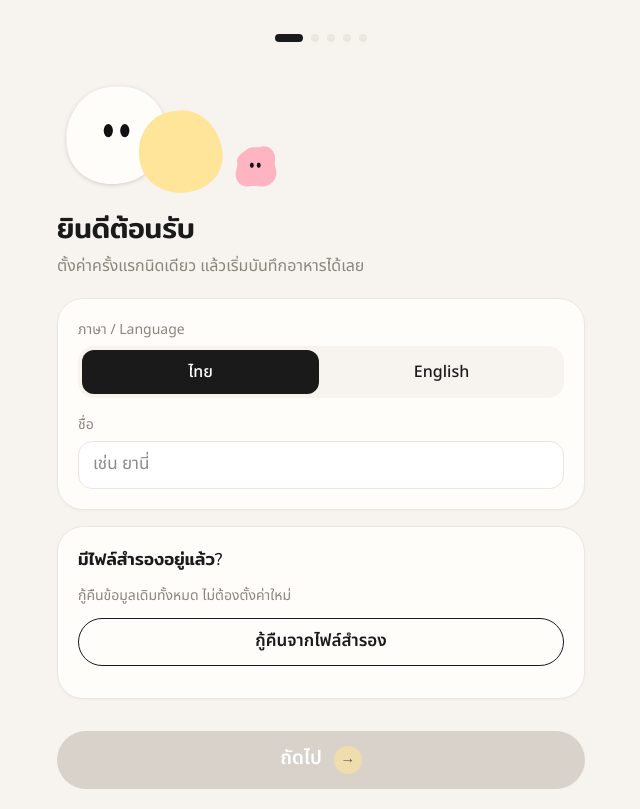
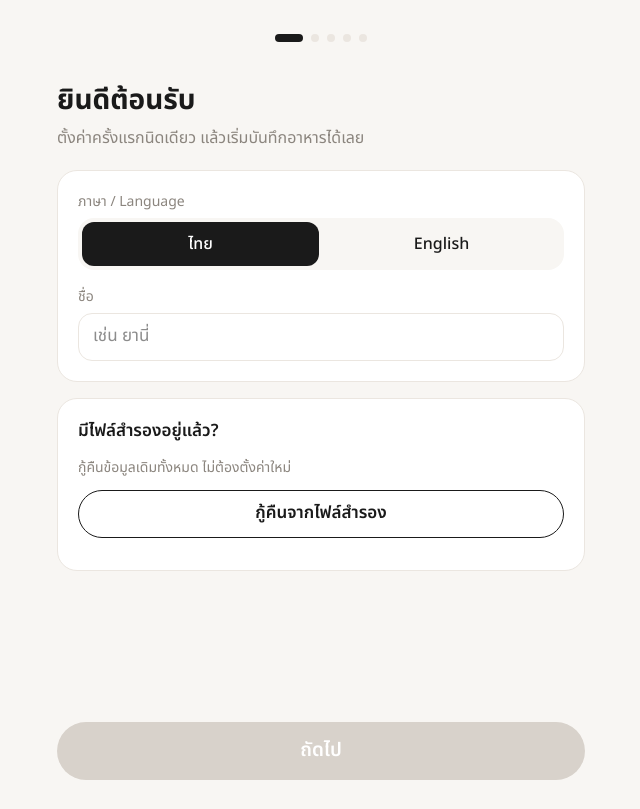
Before and after one commit to yanibabe/yani-food-diary, a Next.js app: page /welcome in a window 1280 px wide. Shown: the whole page, without its empty margins (319-959 px from the left). Built offline with nearby package versions, Linux system fonts and the light colour scheme.

Commit message:
Round 19b: calmer minimal look — white cards, dot meal list, no mascot or arrow
Co-Authored-By: Claude Opus 5.5 <noreply@anthropic.com>

```diff
--- a/app/components/Blob.tsx
+++ /dev/null
@@ -1,35 +0,0 @@
-/** A little round blob friend with two dot eyes — the app's mascot. */
-const SHAPES = [
-  "M52 6C73 5 93 19 95 42C97 64 84 87 60 93C36 99 11 88 6 64C1 40 14 16 33 9C39 7 45 6 52 6Z",
-  "M47 5C64 3 78 12 86 25C95 39 99 57 91 72C82 88 63 96 44 94C24 92 8 79 5 59C2 40 9 22 22 13C29 8 37 6 47 5Z",
-  "M30 12C40 4 52 9 60 6C72 2 86 9 90 22C94 34 88 42 93 54C98 68 90 85 75 90C60 96 49 89 37 92C22 95 8 85 6 70C4 57 12 50 9 39C6 28 21 19 30 12Z",
-];
-
-export function Blob({
-  color = "var(--yellow)",
-  size = 40,
-  shape = 0,
-  eyes = true,
-  look = 0,
-  className = "",
-}: {
-  color?: string;
-  size?: number;
-  shape?: 0 | 1 | 2;
-  eyes?: boolean;
-  /** Moves the eyes left (−) or right (+), a few units. */
-  look?: number;
-  className?: string;
-}) {
-  return (
-    <svg viewBox="0 0 100 100" width={size} height={size} className={className} aria-hidden>
-      <path d={SHAPES[shape]} fill={color} />
-      {eyes && (
-        <g fill="#111">
-          <ellipse cx={43 + look} cy={46} rx={4.2} ry={6} />
-          <ellipse cx={58 + look} cy={46} rx={4.2} ry={6} />
-        </g>
-      )}
-    </svg>
-  );
-}
--- a/app/components/TabBar.tsx
+++ b/app/components/TabBar.tsx
@@ -39,14 +39,14 @@ const TABS = [
   { href: "/profile", th: "โปรไฟล์", en: "Profile", icon: "profile" },
 ];
 
-/** Bottom tabs: a floating white bar, the open tab in a yellow pill. Hidden on full-screen flows. */
+/** Bottom tabs: a plain white bar with a thin top line, the open tab in a soft yellow pill. Hidden on full-screen flows. */
 export function TabBar() {
   const path = usePathname();
   const { tr, lang } = useLang();
   if (path === "/welcome" || path.startsWith("/add") || path.startsWith("/entry") || /^\/recipes\/.+/.test(path)) return null;
   return (
-    <nav className="fixed inset-x-0 bottom-0 z-30 px-3 safe-bottom" aria-label={tr("เมนูหลัก", "Main menu")}>
-      <div className="mx-auto flex max-w-[540px] justify-around rounded-[28px] border border-line bg-paper/95 p-1.5 shadow-[0_6px_24px_rgb(60_40_20/0.08)] backdrop-blur">
+    <nav className="fixed inset-x-0 bottom-0 z-30 border-t border-line bg-paper/95 backdrop-blur safe-bottom" aria-label={tr("เมนูหลัก", "Main menu")}>
+      <div className="mx-auto flex max-w-[560px] justify-around px-2 pt-1.5">
         {TABS.map((t) => {
           const active = t.href === "/" ? path === "/" : path.startsWith(t.href);
           return (
@@ -54,7 +54,7 @@ export function TabBar() {
               key={t.href}
               href={t.href}
               aria-current={active ? "page" : undefined}
-              className={`flex min-w-[72px] flex-1 flex-col items-center gap-0.5 rounded-[22px] px-2 py-1.5 text-[12.5px] font-medium ${
+              className={`flex min-w-[72px] flex-1 flex-col items-center gap-0.5 rounded-2xl px-2 py-1.5 text-[12.5px] font-medium ${
                 active ? "bg-yellow text-ink" : "text-muted"
               }`}
             >
--- a/app/globals.css
+++ b/app/globals.css
@@ -1,11 +1,12 @@
 @import "tailwindcss";
 
-/* SnapCal — soft beige paper, black pill buttons, pastel blob friends
-   (yellow · pink · mint · sky). Old "olive" names now mean the black/yellow pair. */
+/* SnapCal — clean and minimal: white cards with thin lines on a soft off-white page,
+   black pill buttons, small pastel touches (yellow · pink · mint · sky).
+   Old "olive" names now mean the black/yellow pair. */
 :root {
-  --cream: #f7f3ef;
-  --paper: #fffdfa;
-  --line: #ece6df;
+  --cream: #f8f6f3;
+  --paper: #ffffff;
+  --line: #ebe6e0;
   --ink: #1a1a1a;
   --muted: #8b857e;
   --olive: #1a1a1a;
@@ -81,14 +82,9 @@ select {
   font-size: 17px;
 }
 
-/* Titles and numbers wear the soft, round font. */
-h1,
-h2,
-h3,
-.num,
-.font-round {
-  font-family: var(--font-round-latin), var(--font-round), var(--font-thai), ui-sans-serif, system-ui, sans-serif;
-  font-weight: 500;
+/* Numbers wear a soft, round font (Thai text stays Noto Sans Thai). */
+.num {
+  font-family: var(--font-round-latin), var(--font-thai), ui-sans-serif, system-ui, sans-serif;
 }
 .num {
   font-variant-numeric: tabular-nums;
@@ -113,27 +109,9 @@ h3,
   transform: scale(0.98);
   background: #000;
 }
-/* The little yellow circle with an arrow, for the main buttons. */
-.btn-arrow::after {
-  content: "→";
-  display: inline-flex;
-  align-items: center;
-  justify-content: center;
-  width: 28px;
-  height: 28px;
-  border-radius: 999px;
-  background: var(--yellow);
-  color: var(--ink);
-  font-size: 15px;
-  font-weight: 700;
-  margin-left: 4px;
-}
 .btn-primary:disabled {
   background: #d8d2cb;
   color: #fff;
-}
-.btn-primary:disabled::after {
-  opacity: 0.6;
 }
 .btn-soft {
   background: var(--paper);
@@ -154,8 +132,7 @@ h3,
 .card {
   background: var(--paper);
   border: 1px solid var(--line);
-  border-radius: 26px;
-  box-shadow: 0 1px 2px rgb(60 40 20 / 0.03);
+  border-radius: 20px;
 }
 .field {
   width: 100%;
--- a/app/layout.tsx
+++ b/app/layout.tsx
@@ -1,6 +1,6 @@
 import type { Metadata, Viewport } from "next";
 import { Suspense } from "react";
-import { Mitr, Noto_Sans_Thai, Nunito } from "next/font/google";
+import { Noto_Sans_Thai, Nunito } from "next/font/google";
 import "./globals.css";
 import { DataProvider } from "./lib/store";
 import { LangProvider } from "./lib/lang";
@@ -14,16 +14,11 @@ const thai = Noto_Sans_Thai({
   weight: ["400", "500", "600", "700"],
 });
 
-// Soft, round fonts for titles and numbers: Nunito for digits/English, Mitr for Thai.
+// Soft, round font for numbers.
 const roundLatin = Nunito({
   variable: "--font-round-latin",
   subsets: ["latin"],
   weight: ["500", "600", "700", "800"],
-});
-const round = Mitr({
-  variable: "--font-round",
-  subsets: ["thai", "latin"],
-  weight: ["400", "500", "600"],
 });
 
 export const metadata: Metadata = {
@@ -53,12 +48,12 @@ export const viewport: Viewport = {
   width: "device-width",
   initialScale: 1,
   viewportFit: "cover",
-  themeColor: "#f7f3ef",
+  themeColor: "#f8f6f3",
 };
 
 export default function RootLayout({ children }: Readonly<{ children: React.ReactNode }>) {
   return (
-    <html lang="th" className={`${thai.variable} ${roundLatin.variable} ${round.variable} h-full antialiased`}>
+    <html lang="th" className={`${thai.variable} ${roundLatin.variable} h-full antialiased`}>
       <body className="min-h-full">
         <LangProvider>
           <DataProvider>
--- a/app/page.tsx
+++ b/app/page.tsx
@@ -6,7 +6,6 @@ import { MacroCards, Sheet, StoredPhoto } from "./components/ui";
 import { BackupReminder } from "./components/BackupReminder";
 import { WeekKcalChart } from "./components/WeekKcalChart";
 import { WaterCard } from "./components/WaterCard";
-import { Blob } from "./components/Blob";
 import { guessSlot, shiftDateKey, shortDayLabel, thaiDateKey, thaiDateLabel } from "./lib/date";
 import { copyMeal, recentMeals, searchMeals } from "./lib/repeat";
 import { macroTargets, proteinTargetG } from "./lib/energy";
@@ -15,7 +14,7 @@ import { useLang } from "./lib/lang";
 import { useStore } from "./lib/store";
 import { SLOT_LABEL, SLOTS, type Entry } from "./lib/types";
 
-const SLOT_COLORS = ["var(--yellow)", "var(--mint)", "var(--sky)", "var(--pink)"];
+const SLOT_COLORS = ["var(--yellow-deep)", "#8cc9b2", "#7fb2ea", "#f09aab"];
 
 function Ring({ eaten, target }: { eaten: number; target: number }) {
   const r = 86;
@@ -89,7 +88,7 @@ function TodayInner() {
           {goals.profile?.name && date === today && (
             <p className="text-[15px] text-muted" data-testid="greeting">{tr("สวัสดี", "Hi")} {goals.profile.name}</p>
           )}
-          <h1 className="text-[26px]">{date === today ? tr("วันนี้", "Today") : tr("ย้อนดู", "Looking back")}</h1>
+          <h1 className="text-[26px] font-bold">{date === today ? tr("วันนี้", "Today") : tr("ย้อนดู", "Looking back")}</h1>
           <p className="text-[14px] text-muted">{thaiDateLabel(date, lang)}</p>
         </div>
         <button
@@ -110,8 +109,7 @@ function TodayInner() {
 
       {ready && date === today && <BackupReminder entries={entries} />}
 
-      <section className="card relative flex flex-col items-center overflow-hidden px-5 pb-5 pt-6">
-        <Blob color="var(--yellow)" size={74} shape={1} look={-3} className="absolute -right-4 -top-3" />
+      <section className="card flex flex-col items-center px-5 pb-5 pt-6">
         <div className="relative">
           <Ring eaten={ready ? total.kcal : 0} target={target} />
           <div className="absolute inset-0 flex flex-col items-center justify-center">
@@ -133,7 +131,7 @@ function TodayInner() {
         </div>
       </section>
 
-      <button className="btn-primary btn-arrow w-full !min-h-[58px] text-[19px]" onClick={openAdd}>
+      <button className="btn-primary w-full !min-h-[58px] text-[19px]" onClick={openAdd}>
         + {tr("เพิ่มอาหาร", "Add food")}
       </button>
 
@@ -147,8 +145,8 @@ function TodayInner() {
         return (
           <section key={slot} className="card p-4" data-testid={`slot-${slot}`}>
             <div className="mb-1 flex items-baseline justify-between px-1">
-              <h2 className="flex items-center gap-2 text-[19px]">
-                <Blob color={SLOT_COLORS[i % SLOT_COLORS.length]} size={30} shape={(i % 3) as 0 | 1 | 2} />
+              <h2 className="flex items-center gap-2 text-[19px] font-semibold">
+                <span className="h-2.5 w-2.5 rounded-full" style={{ background: SLOT_COLORS[i % SLOT_COLORS.length] }} aria-hidden />
                 {SLOT_LABEL[slot][lang]}
               </h2>
               <span className="num text-[15px] text-muted">{fmtKcal(kcal)} kcal</span>
--- a/app/welcome/page.tsx
+++ b/app/welcome/page.tsx
@@ -3,7 +3,6 @@
 // with a name and a reason is saved. One question per screen.
 
 import { useMemo, useState } from "react";
-import { Blob } from "../components/Blob";
 import { useRouter } from "next/navigation";
 import {
   ActivityFields,
@@ -91,13 +90,6 @@ export default function WelcomePage() {
         <span className="h-11 w-11 shrink-0" />
       </div>
 
-      {step === 0 && (
-        <div className="relative mb-2 h-[120px]" aria-hidden>
-          <Blob color="var(--paper)" size={110} shape={0} className="absolute left-1 top-0 drop-shadow-sm" />
-          <Blob color="var(--yellow)" size={92} shape={1} eyes={false} className="absolute left-[78px] top-[26px]" />
-          <Blob color="var(--pink)" size={46} shape={2} look={-2} className="absolute left-[176px] top-[64px]" />
-        </div>
-      )}
       <h1 className="mb-1 text-[28px] font-bold">{TITLES[step][lang]}</h1>
       {step === 0 && (
         <p className="mb-5 text-[16px] text-muted">
@@ -157,7 +149,7 @@ export default function WelcomePage() {
       <div className="min-h-5 flex-1" />
       <div className="sticky bottom-0 bg-cream pt-3 pb-[env(safe-area-inset-bottom,0px)]">
         {step < 4 ? (
-          <button className="btn-primary btn-arrow w-full !min-h-[58px] text-[19px]" disabled={!!problem} onClick={() => setStep(step + 1)}>
+          <button className="btn-primary w-full !min-h-[58px] text-[19px]" disabled={!!problem} onClick={() => setStep(step + 1)}>
             {tr("ถัดไป", "Next")}
           </button>
         ) : (
```
Also changed, not shown: app/recipes/page.tsx (+3 -9 lines), 1 other file (tests, documents, lock files or other folders).
